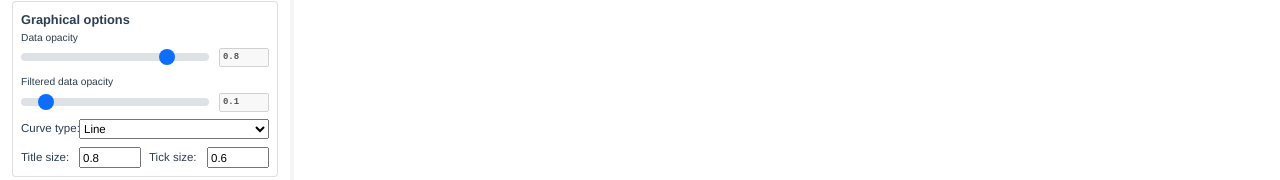
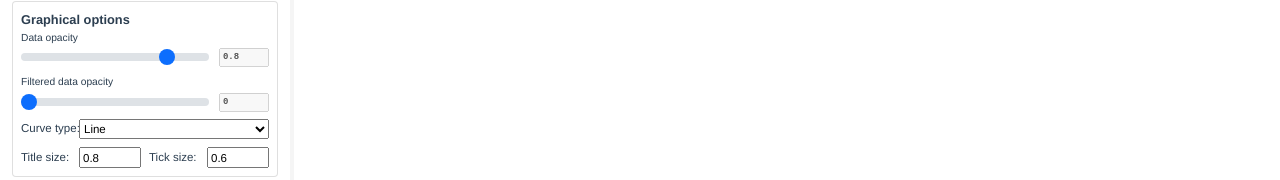
Before and after one commit to johnmartins/mdac, a Vue app: page / in a window 1280 px wide. Shown: the part 244-424 px from the top of the page. Built offline with nearby package versions, Linux system fonts and the light colour scheme.

Commit message:
Fixed GUI representation of default filter opacity
Fixed incorrect GUI representation of initial filter opacity value

```diff
--- a/package.json
+++ b/package.json
@@ -1,6 +1,6 @@
 {
   "name": "md-analysis-cli",
-  "version": "1.1.0",
+  "version": "1.1.1",
   "private": true,
   "scripts": {
     "serve": "vue-cli-service serve",
--- a/src/components/tools/OptionsForm.vue
+++ b/src/components/tools/OptionsForm.vue
@@ -4,7 +4,7 @@
             <strong>Graphical options</strong>
 
             <RangeInput :value="0.8" @change="setDataOpacity">Data opacity</RangeInput>
-            <RangeInput :value="0.1" @change="setFilteredDataOpacity">Filtered data opacity</RangeInput>
+            <RangeInput :value="0" @change="setFilteredDataOpacity">Filtered data opacity</RangeInput>
 
             <div class="labeled-form mb-2">
                 <span>Curve type: </span>
```
